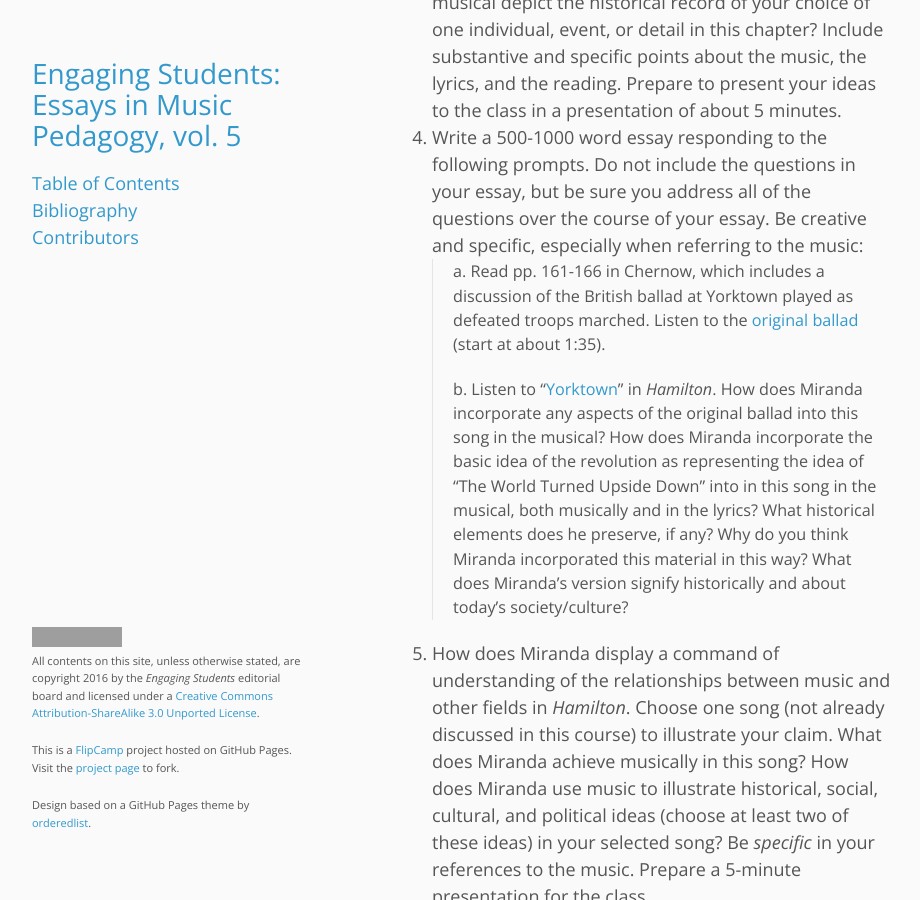
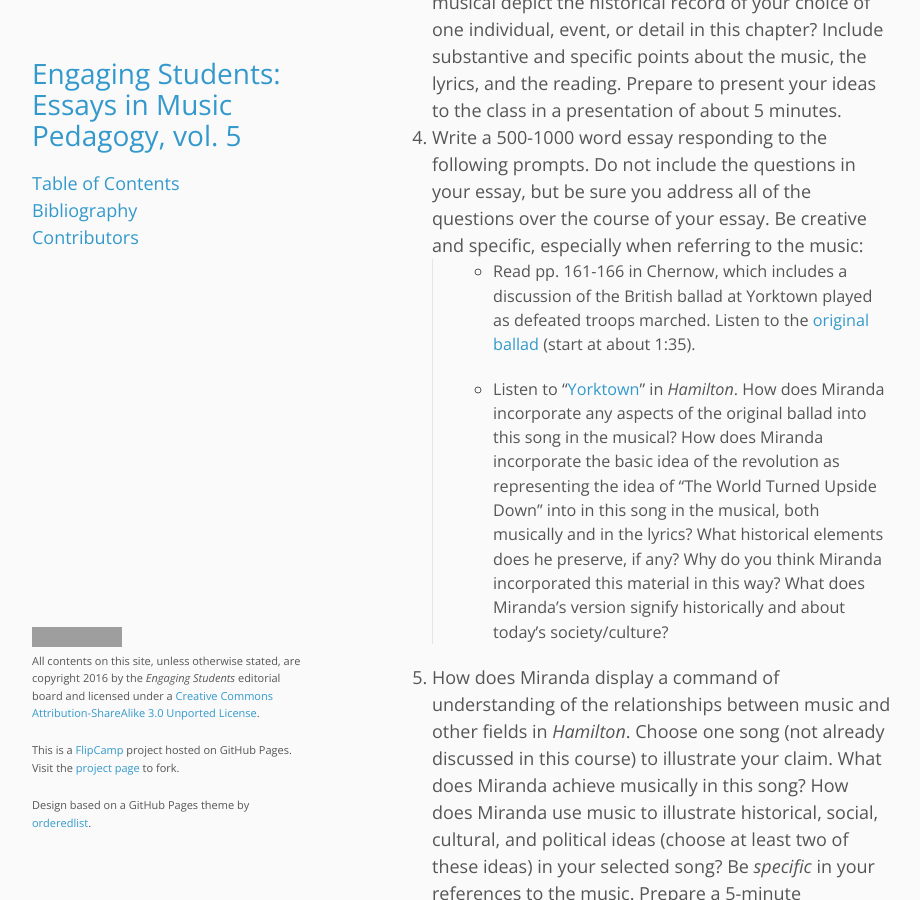
Before and after one commit to flipcamp/engagingstudents5, a Jekyll site: the page built from essays/johnson.md, in a window 1280 px wide and 900 px high, scrolled down 6009 px. Shown: the whole window, without its empty margins (178-1098 px from the left). Built offline with Jekyll 4.4.1, drawn with Linux system fonts in a browser that asks for light colours; grey boxes are pictures that could not be loaded.

```diff
--- a/essays/johnson.md
+++ b/essays/johnson.md
@@ -50,9 +50,9 @@ The opening discussion that I have outlined above provides a rich opportunity to
 >
 4. Write a 500-1000 word essay responding to the following prompts. Do not include the questions in your essay, but be sure you address all of the questions over the course of your essay. Be creative and specific, especially when referring to the music:
 >
-a. Read pp. 161-166 in Chernow, which includes a discussion of the British ballad at Yorktown played as defeated troops marched. Listen to the [original ballad](https://www.youtube.com/watch?v=v-N0ckzU1mI) (start at about 1:35).
+- Read pp. 161-166 in Chernow, which includes a discussion of the British ballad at Yorktown played as defeated troops marched. Listen to the [original ballad](https://www.youtube.com/watch?v=v-N0ckzU1mI) (start at about 1:35).
 >
-b. Listen to “[Yorktown](https://genius.com/Lin-manuel-miranda-yorktown-the-world-turned-upside-down-lyrics)” in *Hamilton*. How does Miranda incorporate any aspects of the original ballad into this song in the musical? How does Miranda incorporate the basic idea of the revolution as representing the idea of “The World Turned Upside Down” into in this song in the musical, both musically and in the lyrics? What historical elements does he preserve, if any? Why do you think Miranda incorporated this material in this way? What does Miranda’s version signify historically and about today’s society/culture?
+- Listen to “[Yorktown](https://genius.com/Lin-manuel-miranda-yorktown-the-world-turned-upside-down-lyrics)” in *Hamilton*. How does Miranda incorporate any aspects of the original ballad into this song in the musical? How does Miranda incorporate the basic idea of the revolution as representing the idea of “The World Turned Upside Down” into in this song in the musical, both musically and in the lyrics? What historical elements does he preserve, if any? Why do you think Miranda incorporated this material in this way? What does Miranda’s version signify historically and about today’s society/culture?
 >
 5. How does Miranda display a command of understanding of the relationships between music and other fields in *Hamilton*. Choose one song (not already discussed in this course) to illustrate your claim. What does Miranda achieve musically in this song? How does Miranda use music to illustrate historical, social, cultural, and political ideas (choose at least two of these ideas) in your selected song? Be *specific* in your references to the music. Prepare a 5-minute presentation for the class.
 
```
